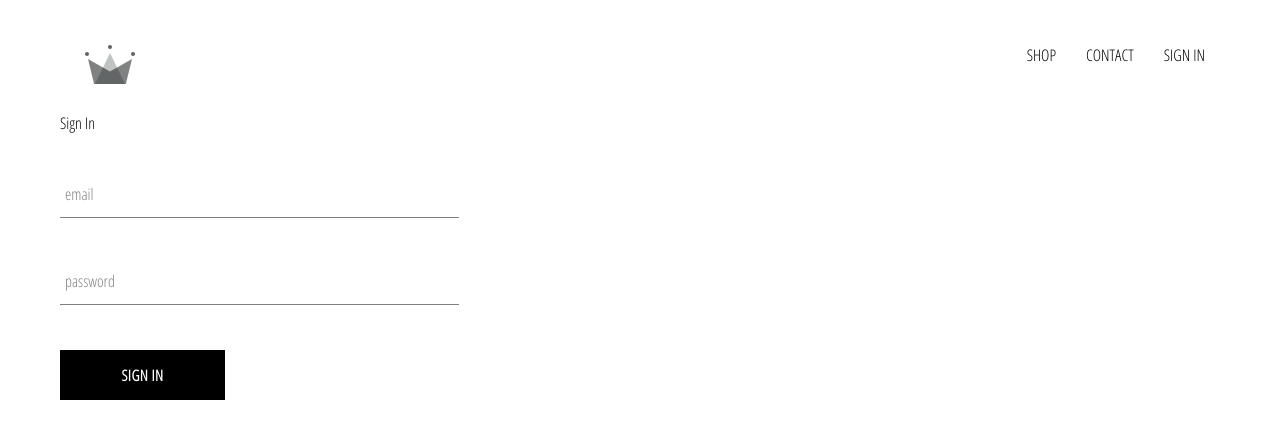
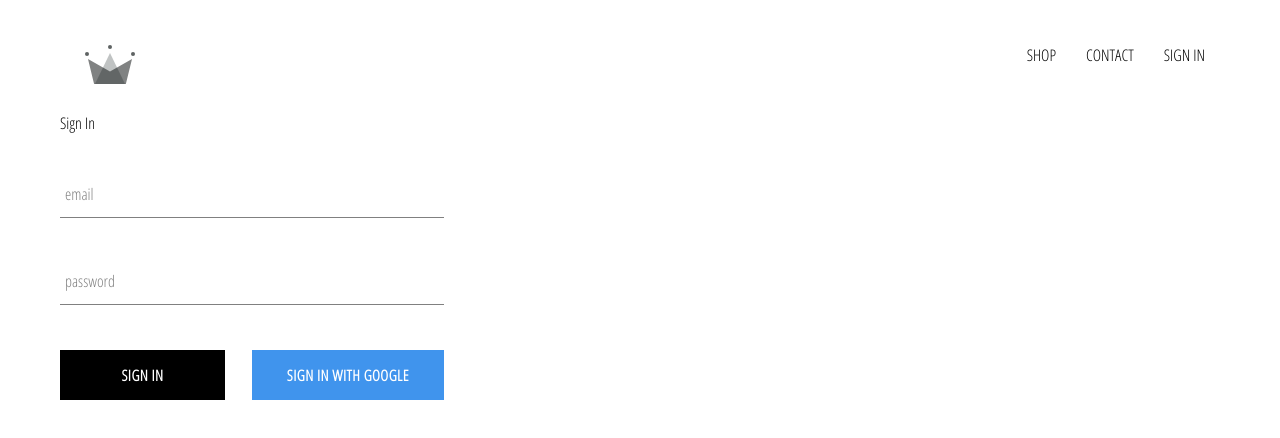
Before and after one commit to SiouxsieAsylum/E-CommerceApp, a React (Create React App) app: page /sign-in in a window 1280 px wide. Shown: the top 438 px of the page. Built offline with nearby package versions, Linux system fonts and the light colour scheme; no server answers.

Commit message:
firebase integration

```diff
--- a/package.json
+++ b/package.json
@@ -6,6 +6,7 @@
     "@testing-library/jest-dom": "^4.2.4",
     "@testing-library/react": "^9.3.2",
     "@testing-library/user-event": "^7.1.2",
+    "firebase": "^7.24.0",
     "node-sass": "^4.14.1",
     "react": "^16.13.1",
     "react-dom": "^16.13.1",
--- a/src/App.css
+++ b/src/App.css
@@ -12,3 +12,7 @@ a {
 a:hover, a:active {
   color: rgb(82, 82, 82);
 }
+
+* {
+  box-sizing: border-box;
+}
--- a/src/App.js
+++ b/src/App.js
@@ -1,16 +1,40 @@
-import React from 'react';
+import React, { Component } from 'react';
 import Homepage from './pages/homepage/homepage.jsx'
 import Shop from './pages/shop/shop.jsx'
 import AuthContainer from './pages/authentication/auth-container.jsx'
 import Header from './components/header/header.jsx'
 import { Route, Switch, Link } from 'react-router-dom'
+import { auth } from './firebase/firebaseUtils'
 import './reset.css';
 import './App.css';
 
-function App() {
+class App extends Component {
+  constructor(){
+    super();
+
+    this.state = {
+      currentUser: null
+    }
+  }
+
+  unsubscribe = null;
+
+  componentDidMount() {
+    this.unsubscribe = auth.onAuthStateChanged(user => {
+      this.setState({currentUser: user}, ()=>{
+        console.log(user)
+      })
+    })
+  }
+
+  componentWillUnmount() {
+    this.unsubscribe();
+  }
+
+  render(){
     return (
       <div className="App">
-      <Header />
+        <Header user={ this.state.currentUser }/>
         <Switch>
           <Route exact path="/" component={Homepage}/>
           <Route path="/shop" component={Shop}/>
@@ -21,4 +45,6 @@ function App() {
     );
   }
 
+}
+
 export default App;
--- a/src/components/button/button.jsx
+++ b/src/components/button/button.jsx
@@ -1,10 +1,10 @@
 import React from 'react';
 import './button.scss'
 
-const Button = ({children, ...props}) => {
+const Button = ({children, googleOAuth, ...props}) => {
     return (
         <button
-            className="custom-button"
+            className={`${googleOAuth ? 'google-button' : ''} custom-button`}
             {...props}>
                 {children}
             </button>
--- a/src/components/button/button.scss
+++ b/src/components/button/button.scss
@@ -19,4 +19,13 @@
     color: black;
     border: 1px solid black;
   }
+
+  &.google-button {
+    background-color: rgb(64, 148, 237);
+    &:hover{
+      color: white;
+      background-color: rgb(19, 85, 156);
+      border: none;
+    }
+  }
 }
--- a/src/components/header/header.jsx
+++ b/src/components/header/header.jsx
@@ -1,10 +1,11 @@
 import React from 'react';
 import { Link } from 'react-router-dom';
 import { ReactComponent as Logo } from '../../assets/crown.svg';
+import { auth } from '../../firebase/firebaseUtils'
 import './header.scss';
 
 // TODO: Semantic coding for accessibility
-const Header = () => (
+const Header = ({ user }) => (
     <div className="header">
         <Link className='logo-container' to='/'>
             <Logo className='logo'/>
@@ -12,7 +13,12 @@ const Header = () => (
         <div className="options">
             <Link className='option' to='/shop'>SHOP</Link>
             <Link className='option' to='/contact'>CONTACT</Link>
-            <Link className='option' to='/sign-in'>SIGN IN</Link>
+            {
+                user ?
+                <span className="option" onClick={() => auth.signOut()}>SIGN OUT</span>
+                :
+                <Link className='option' to='/sign-in'>SIGN IN</Link>
+            }
         </div>
     </div>
 )
--- a/src/components/header/header.scss
+++ b/src/components/header/header.scss
@@ -20,6 +20,7 @@
 
     .option {
       padding: 10px 15px;
+      cursor: pointer;
     }
   }
 }
--- a/src/components/sign-in/sign-in.jsx
+++ b/src/components/sign-in/sign-in.jsx
@@ -1,6 +1,7 @@
 import React, { Component } from 'react';
 import Button from '../button/button';
 import FormInput from '../form-input/form-input'
+import { signInWithGoogle } from '../../firebase/firebaseUtils'
 import './sign-in.scss';
 
 class SignIn extends Component {
@@ -19,7 +20,6 @@ class SignIn extends Component {
 
     handleSubmit = (e) => {
         e.preventDefault();
-        console.log(this.state);
         this.setState({email: '', password: ''})
     }
 
@@ -29,7 +29,7 @@ class SignIn extends Component {
                 <h2>Sign In</h2>
                 <form onSubmit={this.handleSubmit}>
                     <FormInput
-                        required
+                        // required
                         id="email"
                         name="email"
                         type="email"
@@ -38,7 +38,7 @@ class SignIn extends Component {
                         label="email"
                         />
                     <FormInput
-                        required
+                        // required
                         id="password"
                         handleChange={this.handleChange}
                         value={this.state.password}
@@ -46,9 +46,16 @@ class SignIn extends Component {
                         type="password"
                         label="password"
                         />
-                    <Button
-                        type="submit" >
-                        Sign In </Button>
+                    <div className="button-container">
+                        <Button
+                            type="submit" >
+                            Sign In </Button>
+                        <Button
+                            googleOAuth
+                            onClick={ signInWithGoogle } >
+                            Sign In With Google </Button>
+                    </div>
+
                 </form>
             </div>
         )
--- a/src/components/sign-in/sign-in.scss
+++ b/src/components/sign-in/sign-in.scss
@@ -3,4 +3,9 @@
     display: flex;
     flex-direction: column;
     margin-top: 10px;
+
+    .button-container {
+        display: flex;
+        justify-content: space-between;
+    }
 }
--- /dev/null
+++ b/src/firebase/firebaseUtils.js
@@ -0,0 +1,29 @@
+import firebase from 'firebase/app';
+import 'firebase/firestore';
+import 'firebase/auth'
+
+// public API key will likely trigger GitGuardian but it is not a risk.
+//  ************** CONFIGURE AND INITIALIZE **************
+const config = {
+    apiKey: "AIzaSyCsQBuE-1kkX2rJMBvv89zqFS6VN1agtW0",
+    authDomain: "e-commerce-app-crmc.firebaseapp.com",
+    databaseURL: "https://e-commerce-app-crmc.firebaseio.com",
+    projectId: "e-commerce-app-crmc",
+    storageBucket: "e-commerce-app-crmc.appspot.com",
+    messagingSenderId: "972808933408",
+    appId: "1:972808933408:web:f06543be157a5ba50aac45"
+  };
+
+firebase.initializeApp(config);
+
+//  ************** EXPORTS **************
+export const auth = firebase.auth();
+export const firestore = firebase.firestore();
+
+
+// ************** SIGN IN WITH GOOGLE **************
+const provider = new firebase.auth.GoogleAuthProvider();
+provider.setCustomParameters({ prompt: 'select_account' })
+export const signInWithGoogle = () => auth.signInWithPopup(provider);
+
+export default firebase;
```
Also changed, not shown: 1 other file (tests, documents, lock files or other folders). Lines whose indentation alone changed are shown as unchanged.
